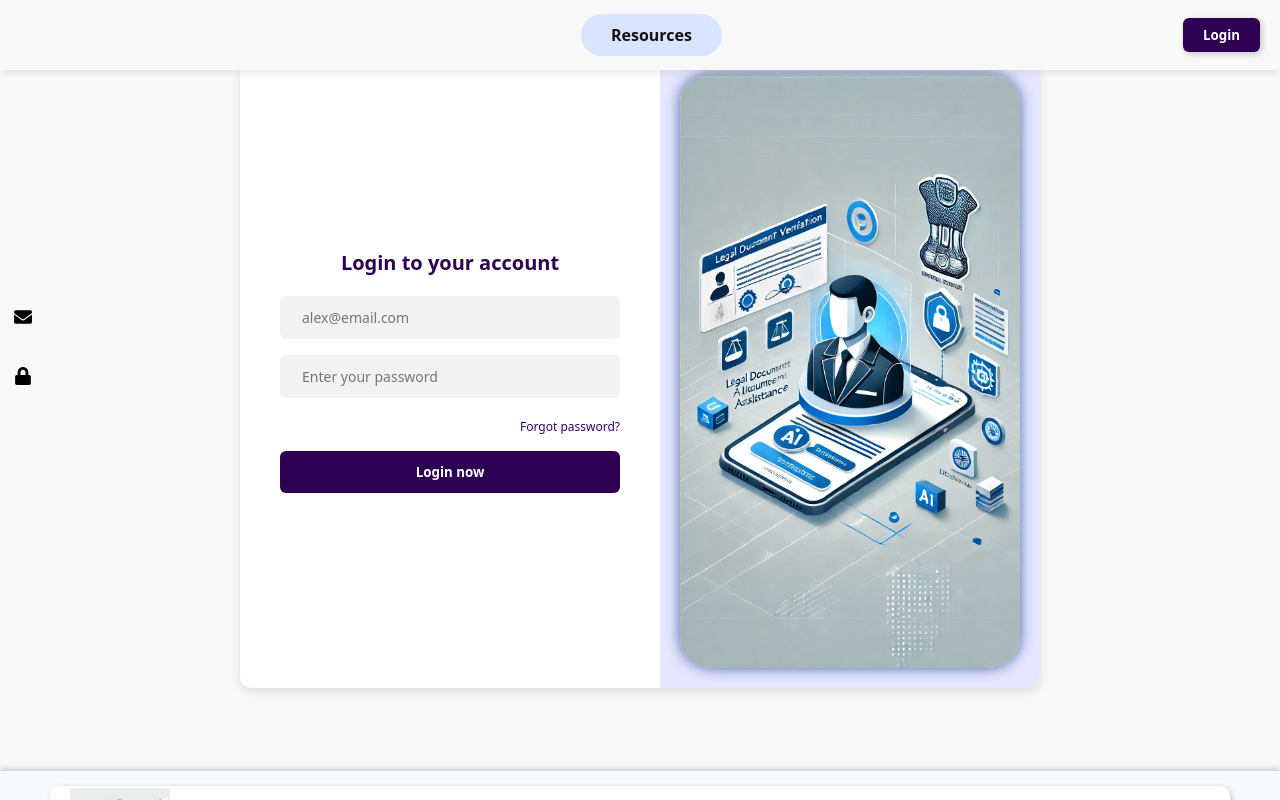
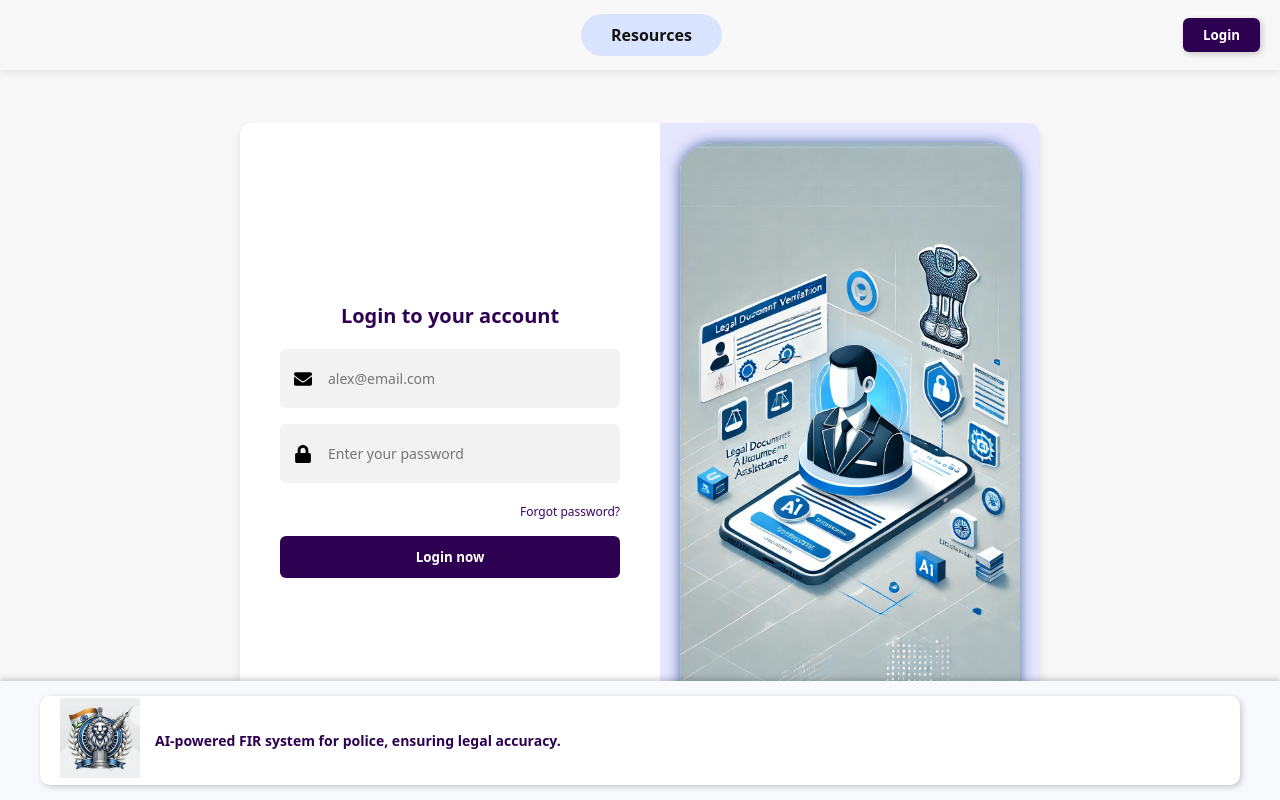
Before and after one commit to Ayesha126/LawAssist, a React (Create React App) app: page /login in a window 1280 px wide. Built offline with nearby package versions, Linux system fonts and the light colour scheme; grey boxes are pictures that could not be loaded.

Commit message:
proper formatting done

```diff
--- a/src/Police/styles/footer.css
+++ b/src/Police/styles/footer.css
@@ -1,24 +1,20 @@
-/* Ensure the footer has the same width as the header */
-
+/* Ensure the footer stays fixed at the bottom */
 .footer {
+    position: fixed;  /* Keeps footer always visible */
     bottom: 0;
     left: 0;
     width: 100%;
     max-width: 100vw;
-    /* Matches header width */
-    background: #f8f9fc;
-    /* Light background */
-    padding: 15px 50px;
+    background: #f8f9fc; /* Light background */
+    padding: 15px 40px;
     display: flex;
-    justify-content: space-between;
-    /* Align content properly */
+    justify-content: space-between; /* Align content properly */
     align-items: center;
     box-shadow: 0px -2px 6px rgba(0, 0, 0, 0.2);
+    z-index: 1000; /* Ensure it stays above other elements */
 }
 
-
 /* Footer Content */
-
 .footer-content {
     display: flex;
     align-items: center;
@@ -28,53 +24,40 @@
     border-radius: 10px;
     box-shadow: 2px 2px 6px rgba(0, 0, 0, 0.2);
     width: 100%;
-    max-width: 1200px;
-    /* Adjust width to match header */
-    margin: 0 auto;
-    /* Centers content */
+    max-width: 1200px; /* Adjust width to match header */
+    margin: 0 auto; /* Centers content */
 }
 
-
 /* Logo */
-
 .footer-logo img {
-    width: 100px;
-    height: 100px;
+    width: 80px; /* Adjusted for better visibility */
+    height: 80px;
     object-fit: contain;
 }
 
-
 /* Text */
-
 .footer-text p {
     font-size: 14px;
     color: #2e0052;
     font-weight: bold;
 }
 
-
-/* Ensure body and content take full height */
-
-
-/* body,
-html {
+/* Ensure body takes full height */
+body, html {
     height: 100%;
     margin: 0;
     padding: 0;
-    display: flex;
-    flex-direction: column;
-} */
+}
 
-
-/* Ensure the main content pushes footer down */
-
-
-/* #root {
+/* Push main content above footer */
+#root {
     display: flex;
     flex-direction: column;
     min-height: 100vh;
+    padding-bottom: 80px; /* Space for footer */
 }
 
 .main-content {
     flex: 1;
-} */
+    padding-bottom: 80px; /* Ensure footer doesn't overlap content */
+}
--- a/src/Police/styles/login.css
+++ b/src/Police/styles/login.css
@@ -1,24 +1,16 @@
-/* Full Page Center */
-
-
-/* Full Page Center */
-
-
-/* Full Page Center */
-
+/* Ensure the login container is not hidden under navbar */
 .login-container {
     display: flex;
     justify-content: center;
     align-items: center;
-    height: 100vh;
+    min-height: 100vh;
     width: 100vw;
     background: #f8f8f8;
     padding: 20px;
+    margin-top: 40px; /* Adjusted margin */
 }
-
-
 /* Login Card - Center both left and right */
-
+/*
 .login-card {
     display: flex;
     width: 800px;
@@ -28,9 +20,24 @@
     overflow: hidden;
     justify-content: center;
     /* Aligns content inside */
+    /* align-items: center;
+    /* Aligns vertically
+ }
+     */
+
+.login-card {
+    display: flex;
+    flex-direction: row; /* Keep both image and form side by side */
+    justify-content: center;
     align-items: center;
-    /* Aligns vertically */
+    width: 800px;
+    max-width: 90%;
+    background: white;
+    border-radius: 12px;
+    box-shadow: 0px 4px 10px rgba(0, 0, 0, 0.1);
+    overflow: hidden;
 }
+
 
 
 /* Left Side - Form */
@@ -149,3 +156,30 @@
         box-shadow: 0px 0px 10px rgba(14, 16, 110, 0.9);
     }
 }
+
+.input-group {
+    display: flex;
+    align-items: center;
+    background: #f2f2f2;
+    padding: 12px;
+    border-radius: 6px;
+    margin-bottom: 15px;
+    width: 100%; /* Ensure full width */
+    position: relative; /* Fix icon position */
+}
+
+.input-icon {
+    color: #888;
+    font-size: 18px;
+    position: absolute;
+    left: 12px; /* Adjusted to be inside the box */
+}
+
+.input-group input {
+    flex: 1;
+    border: none;
+    background: none;
+    outline: none;
+    font-size: 14px;
+    padding: 8px 12px 8px 36px; /* Left padding to avoid icon overlap */
+}
--- a/src/Police/styles/navbar.css
+++ b/src/Police/styles/navbar.css
@@ -23,7 +23,9 @@
     margin-top: 80px;
     /* Adjust based on navbar height */
 }
-
+.login-container {
+    margin-top: 20px; /* Add extra space below the navbar */
+}
 
 /* Fix Flexbox or Grid Issues */
 
@@ -33,15 +35,10 @@
     /* Ensure proper layout */
     justify-content: space-between;
 }
-
-
-/* Add padding to the body so content doesn't go under navbar */
-
+/* Fix overlapping issue */
 body {
-    padding-top: 80px;
-    /* Adjust based on navbar height */
+    padding-top: 100px; /* Increase padding to avoid overlap */
 }
-
 
 /* Logo */
 
--- a/src/admin/style/Form.css
+++ b/src/admin/style/Form.css
@@ -5,22 +5,21 @@
   font-family: system-ui, -apple-system, sans-serif;
 }
 
-/* Full Page Centering */
-html, body {
-  height: 100%;
-  display: flex;
-  justify-content: center;
-  align-items: center;
-  background: #f3f4f6;
-}
-
-/* Form Container */
+/* Adjusted Form Container */
 .form-container {
   display: flex;
   justify-content: center;
   align-items: center;
   width: 100vw;
-  height: 100vh;
+  min-height: calc(100vh - 80px); /* Adjust height to prevent overlap */
+  margin-top: 80px; /* Reduce margin */
+  padding-bottom: 100px; /* Ensures content doesn’t get hidden by footer */
+}
+
+/* Ensure body takes full height */
+html, body {
+  height: 100%;
+  overflow-x: hidden; /* Prevent horizontal scroll */
 }
 
 /* Form Styling */
--- a/src/admin/style/Table.css
+++ b/src/admin/style/Table.css
@@ -7,6 +7,7 @@
   max-width: 90%; /* Adjust width as needed */
   margin: auto; /* Centering */
   text-align: center;
+  margin-top: 85px;
 }
 
 /* Table Wrapper */
--- a/src/admin/style/dashboard copy.css
+++ b/src/admin/style/dashboard copy.css
@@ -7,7 +7,6 @@ html {
 
 
 /* Ensure container fits within screen */
-
 .dashboard-container {
     width: 100%;
     max-width: 1200px;
@@ -43,6 +42,8 @@ html {
     border-radius: 10px;
     box-shadow: 2px 2px 6px rgba(0, 0, 0, 0.2);
     animation: slideIn 1s ease-in-out;
+    margin-top: 99px;
+
 }
 
 
```
Also changed, not shown: 1 other file (tests, documents, lock files or other folders).
